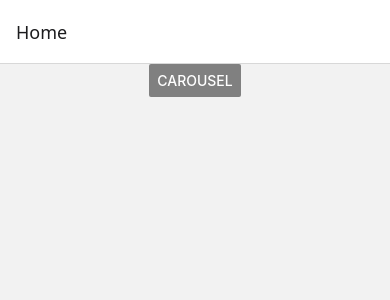
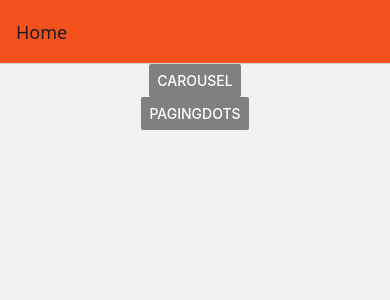
Before and after one commit to burakekincioglu/AnimatedProject, a React Native app: screen / in a window 390 px wide. Shown: the top 300 px of the page. Built offline with nearby package versions, Linux system fonts and the light colour scheme.

Commit message:
react navigation header options

```diff
--- a/App.js
+++ b/App.js
@@ -2,12 +2,28 @@ import { createStaticNavigation } from '@react-navigation/native'
 import { createNativeStackNavigator } from '@react-navigation/native-stack'
 import CarouselScreen from './Screens/CarouselScreen'
 import HomeScreen from './Screens/Home'
+import PagingDots from './Screens/PagingDots'
 
 const App = () => {
   const RootStack = createNativeStackNavigator({
     screens: {
-      Home: HomeScreen,
-      Carousel: CarouselScreen
+      Home: {
+        screen: HomeScreen,
+        options: {
+          headerStyle: {
+            backgroundColor: '#f4511e'
+          }
+        }
+      },
+      Carousel: CarouselScreen,
+      PagingDots: {
+        screen: PagingDots,
+        options: {
+          headerStyle: {
+            backgroundColor: 'black'
+          }
+        }
+      }
     }
   })
 
--- /dev/null
+++ b/Screens/PagingDots.tsx
@@ -0,0 +1,26 @@
+import React from 'react'
+import { StatusBar, StyleSheet, Text, View } from 'react-native'
+
+const ACTIVE_COLOR = '#66e070'
+
+const PagingDots = () => {
+
+
+  return (
+    <View style={styles.container}>
+        <StatusBar barStyle={'dark-content'} />
+        <Text>PagingDots</Text>
+    </View>
+  )
+}
+
+export default PagingDots
+
+const styles = StyleSheet.create({
+    container: {
+        flex: 1,
+        alignItems: "center",
+        justifyContent: "center",
+        backgroundColor: 'black'
+    }
+})
--- a/Screens/constants.js
+++ b/Screens/constants.js
@@ -1,6 +1,7 @@
 export const constants = {
   ScreenNames: {
     Home: 'Home',
-    Carousel: 'Carousel'
+    Carousel: 'Carousel',
+    PagingDots: 'PagingDots'
   }
 }
```
